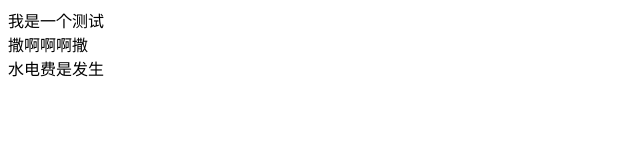
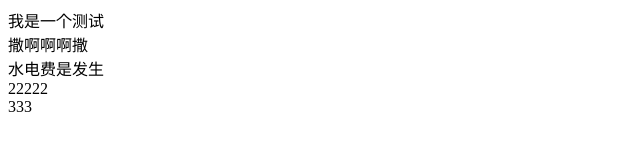
Before and after one commit to guohuafeng/webapp, a plain HTML site: page index.html in a window 1280 px wide. Shown: the full height of the page, 0-640 px from the left. Drawn offline with Linux system fonts and the light colour scheme.

Commit message:
444read修改

```diff
--- a/index.html
+++ b/index.html
@@ -9,5 +9,7 @@
     <div>我是一个测试</div>
     <div>撒啊啊啊撒</div>
     <div>水电费是发生</div>
+    <div>22222</div>
+    <div>333</div>
 </body>
 </html>
```
Also changed, not shown: 1 other file.
